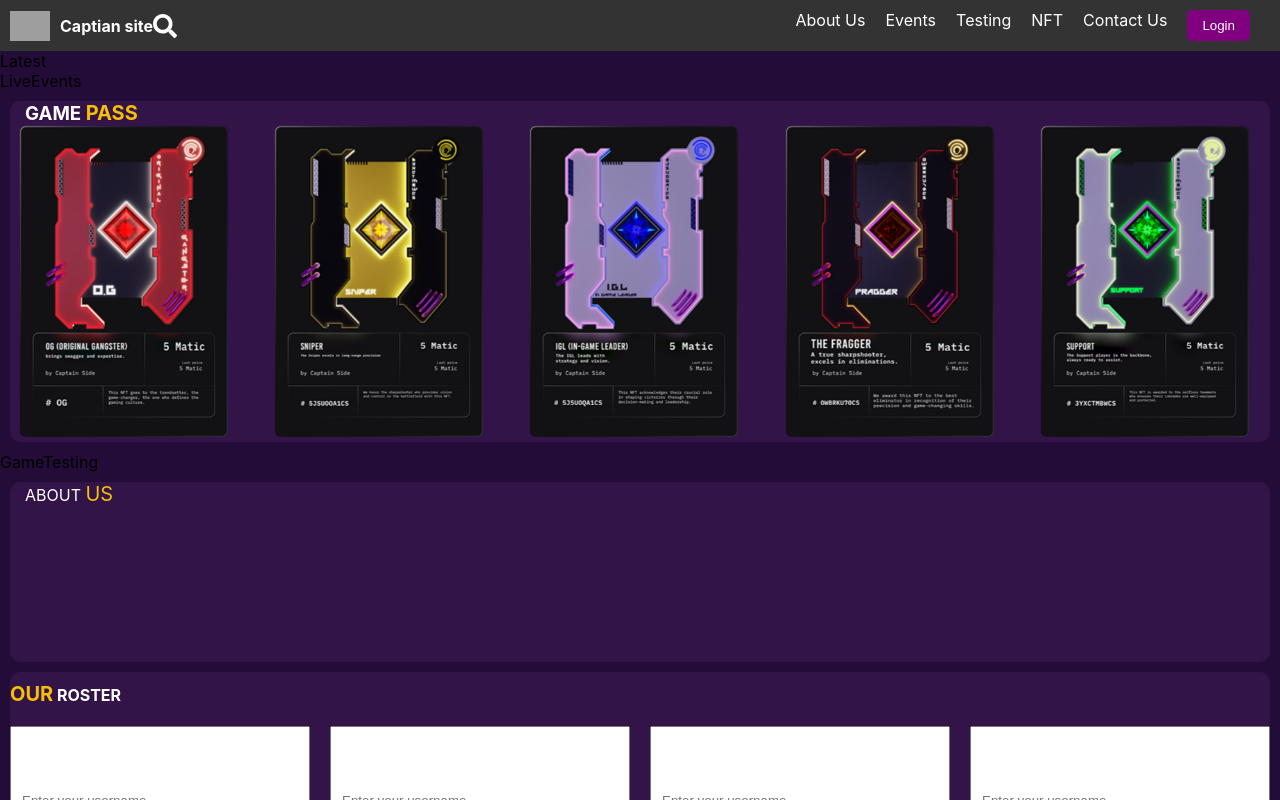
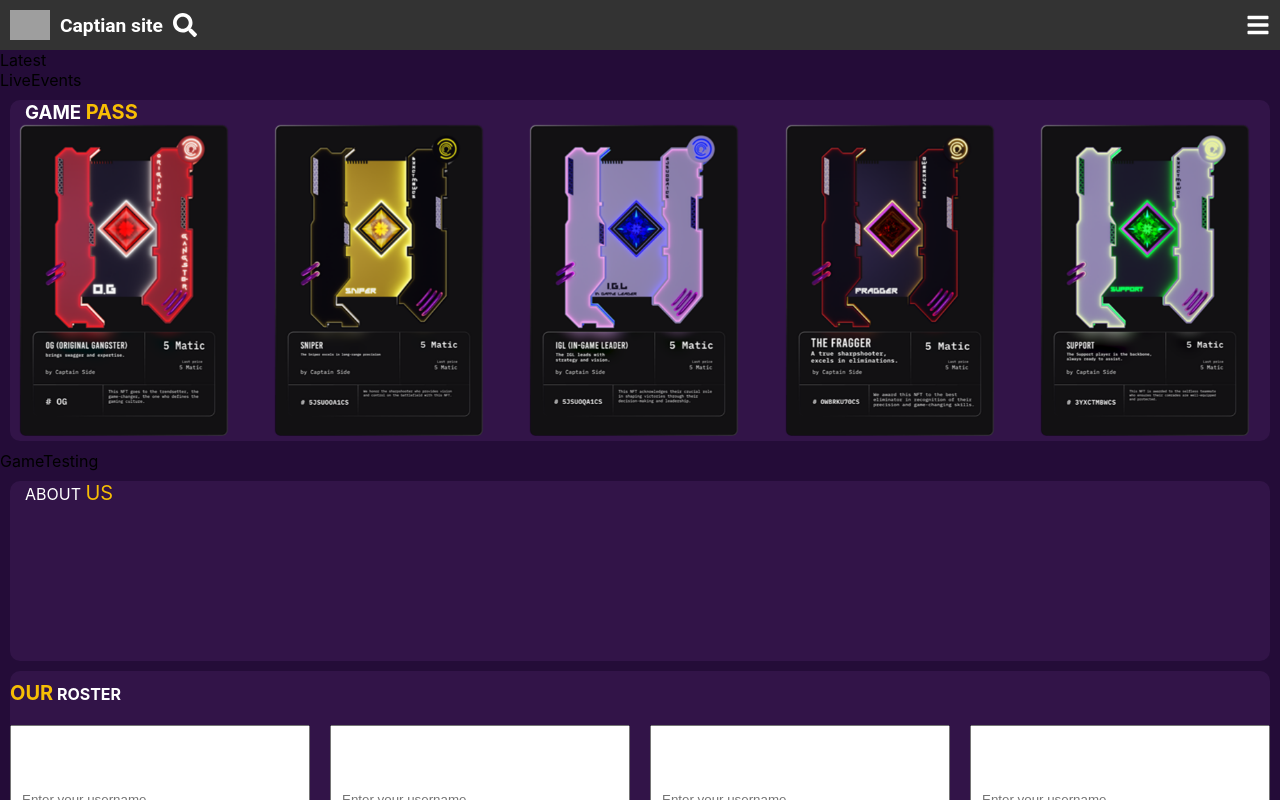
Before and after one commit to Captain-Side/Website, a React (Create React App) app: page / in a window 1280 px wide. Shown: the top 800 px of the page. Built offline with nearby package versions, Linux system fonts and the light colour scheme; grey boxes are pictures that could not be loaded.

Commit message:
menu button working

```diff
--- a/src/components/Navbar.css
+++ b/src/components/Navbar.css
@@ -1,35 +1,25 @@
-/* Navbar.css */
-
-/* Reset styles */
 * {
   padding: 0;
   margin: 0;
   box-sizing: border-box;
 }
 
-/* Navbar styling */
 .navbar {
   display: flex;
   justify-content: space-between;
   align-items: center;
   padding: 10px;
-  background-color: #333; /* Set background color for the navbar */
-  color: #fff; /* Set text color for the navbar */
+  background-color: #333;
+  color: #fff;
+  font-family: 'Roboto', sans-serif;
+  position: relative;
 }
 
-/* Left side styling */
 .left-side {
   display: flex;
   align-items: center;
 }
 
-/* Right side styling */
-.right-side {
-  display: flex;
-  align-items: center;
-}
-
-/* Logo styling */
 .logo {
   display: flex;
   align-items: center;
@@ -42,30 +32,58 @@
 
 .logo-text {
   font-weight: bold;
+  font-size: 1.2rem;
 }
 
-/* Menu items styling */
+.search-icon {
+  font-size: 24px;
+  margin-left: 10px;
+  margin-right: 10px;
+  cursor: pointer;
+}
+
+.right-side {
+  display: flex;
+  align-items: center;
+}
+
 .menu-items {
   list-style-type: none;
   padding: 0;
   margin: 0;
-  display: flex; /* Display menu items in a row */
+  display: none;
+  position: absolute;
+  top: calc(100% + 10px);
+  right: 0;
+  background-color: #f0f0f0;
+  border: 1px solid #ccc;
+  border-radius: 5px;
+  box-shadow: 0 2px 4px rgba(0, 0, 0, 0.1);
+}
+
+.menu-items.active {
+  display: flex;
+  flex-direction: column;
 }
 
 .menu-items li {
-  margin-right: 20px;
+  margin-right: 0;
+  margin-bottom: 10px;
+  color: #333;
+  padding: 10px 20px;
   cursor: pointer;
-  color: #fff; /* Change menu item color */
+  transition: background-color 0.3s ease;
 }
 
-/* Search icon styling */
-.search-icon {
+.menu-items li:hover {
+  background-color: #ddd;
+}
+
+.menu-icon {
   font-size: 24px;
-  margin-right: 10px;
   cursor: pointer;
 }
 
-/* Login button styling */
 .login-button {
   background-color: #800080;
   color: #fff;
@@ -73,48 +91,9 @@
   border-radius: 5px;
   padding: 8px 15px;
   cursor: pointer;
+  transition: background-color 0.3s ease;
 }
 
-/* Menu icon styling */
-.menu-icon {
-  display: none; /* Hide menu icon by default */
-  font-size: 24px;
-  cursor: pointer;
-  margin-left: 10px;
+.login-button:hover {
+  background-color: #9932cc;
 }
-
-/* Dropdown menu */
-.dropdown-menu {
-  display: none; /* Hide dropdown menu by default */
-  position: absolute;
-  top: calc(100% + 10px); /* Position the menu below the navbar */
-  left: 0;
-  background-color: #fff;
-  border: 1px solid #ccc;
-  border-radius: 5px;
-  padding: 10px;
-}
-
-/* Show dropdown menu when active */
-.dropdown-menu.active {
-  display: block;
-}
-
-/* Show menu icon on mobile and tablet */
-@media (max-width: 768px) {
-  .menu-icon {
-    display: block;
-  }
-  .menu-items {
-    display: none;
-    flex-direction: column;
-    position: absolute;
-    top: 100%;
-    left: 0;
-    background-color: #333;
-    padding: 10px;
-  }
-  .menu-items.active {
-    display: flex;
-  }
-}
--- a/src/components/Navbar.jsx
+++ b/src/components/Navbar.jsx
@@ -1,6 +1,5 @@
-// Navbar.js
 
-import React, { useState, useEffect, useRef } from 'react';
+import React, { useState } from 'react';
 import './Navbar.css';
 import { FaSearch, FaBars } from 'react-icons/fa';
 
@@ -10,24 +9,6 @@ export const Navbar = () => {
   const toggleMenu = () => {
     setIsMenuOpen(!isMenuOpen);
   };
-
-  const menuRef = useRef();
-
-  useEffect(() => {
-    const handleClickOutside = (event) => {
-      if (menuRef.current && !menuRef.current.contains(event.target)) {
-        setIsMenuOpen(false);
-      }
-    };
-
-    document.body.addEventListener('click', handleClickOutside);
-
-    return () => {
-      document.body.removeEventListener('click', handleClickOutside);
-    };
-  }, []);
-
-  console.log('isMenuOpen:', isMenuOpen); // Log the state to check if it toggles correctly
 
   return (
     <div className="navbar">
@@ -39,27 +20,17 @@ export const Navbar = () => {
         <FaSearch className="search-icon" />
       </div>
       <div className="right-side">
-        <ul className="menu-items" ref={menuRef}>
+        <ul className={`menu-items ${isMenuOpen ? 'active' : ''}`}>
           <li>About Us</li>
           <li>Events</li>
           <li>Testing</li>
-          <li>NFT</li>
+          <li>Game Pass</li>
           <li>Contact Us</li>
           <li>
             <button className="login-button">Login</button>
           </li>
         </ul>
         <FaBars className="menu-icon" onClick={toggleMenu} />
-        <ul className={`dropdown-menu ${isMenuOpen ? 'active' : ''}`} ref={menuRef}>
-          <li>About Us</li>
-          <li>Events</li>
-          <li>Testing</li>
-          <li>NFT</li>
-          <li>Contact Us</li>
-          <li>
-            <button className="login-button">Login</button>
-          </li>
-        </ul>
       </div>
     </div>
   );
```
